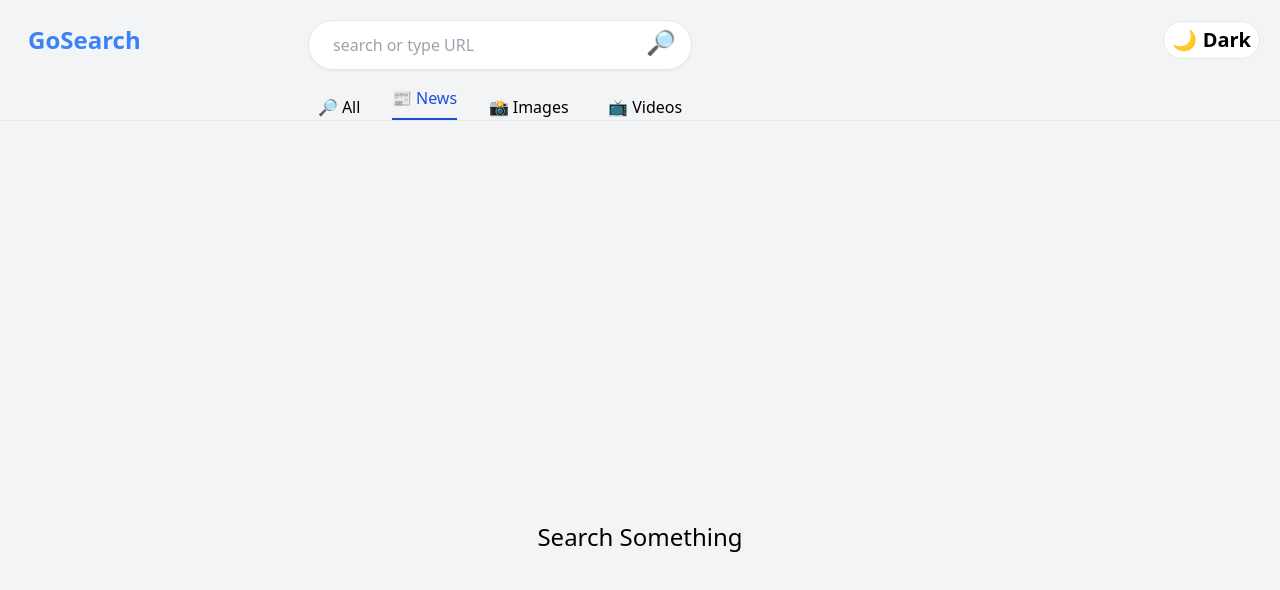
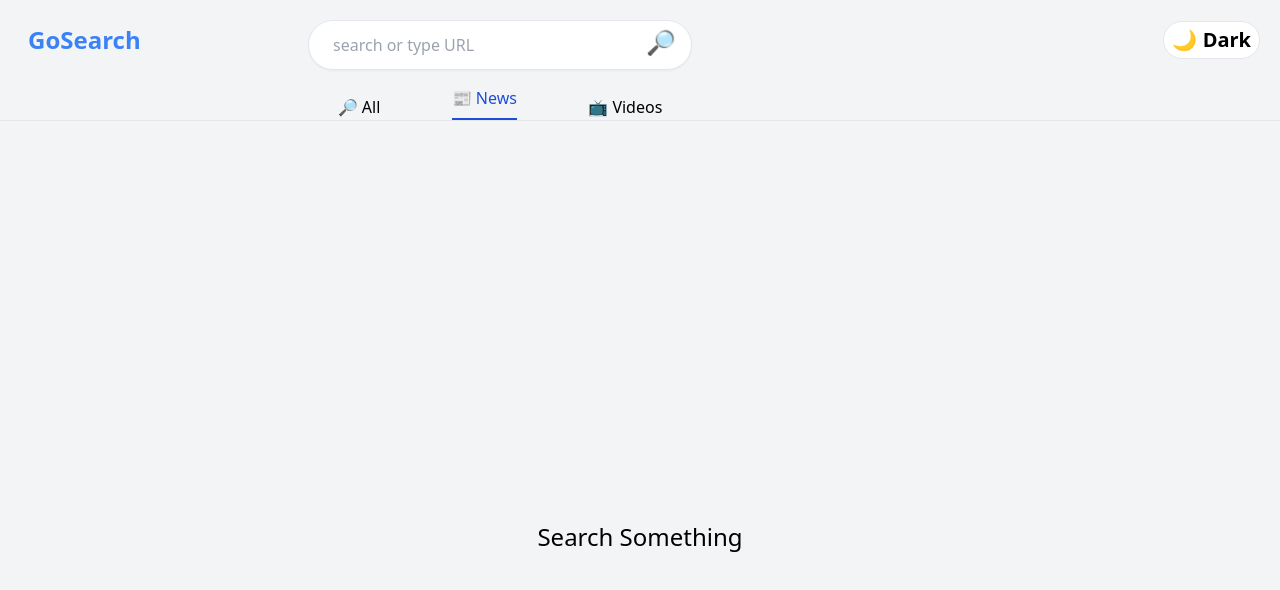
Before and after one commit to HariKrishna-28/GoSearch, a React (Create React App) app in the folder client/: page /news in a window 1280 px wide. Shown: the top 590 px of the page. Built offline with nearby package versions, Linux system fonts and the light colour scheme.

Commit message:
update nav links

```diff
--- a/client/src/components/Links.jsx
+++ b/client/src/components/Links.jsx
@@ -4,7 +4,7 @@ import { NavLink } from 'react-router-dom';
 const links = [
     { url: '/search', text: '🔎 All' },
     { url: '/news', text: '📰 News' },
-    { url: '/images', text: '📸 Images' },
+    // { url: '/images', text: '📸 Images' },
     { url: '/videos', text: '📺 Videos' },
 ];
 
--- a/client/src/components/Results.jsx
+++ b/client/src/components/Results.jsx
@@ -44,7 +44,8 @@ export const Results = () => {
 
     return (
         !internalLoad &&
-        <RenderResults location={location.pathname} scrapedData={state.scrapedData} />
+        // <RenderResults location={location.pathname} scrapedData={state.scrapedData} />
+        <RenderResults location={location.pathname} scrapedData={[]} />
     )
 
     switch (location.pathname) {
--- a/client/src/components/SearchRoutes.jsx
+++ b/client/src/components/SearchRoutes.jsx
@@ -9,7 +9,7 @@ const SearchRoutes = () => {
             <Routes>
                 <Route path="/" element={<Navigate replace to="/search" />} />
                 <Route path="search" element={<Results />} />
-                <Route path="images" element={<Results />} />
+                {/* <Route path="images" element={<Results />} /> */}
                 <Route path="news" element={<Results />} />
                 <Route path="videos" element={<Results />} />
                 <Route path="*" element={< PageNotFound />} />
```
